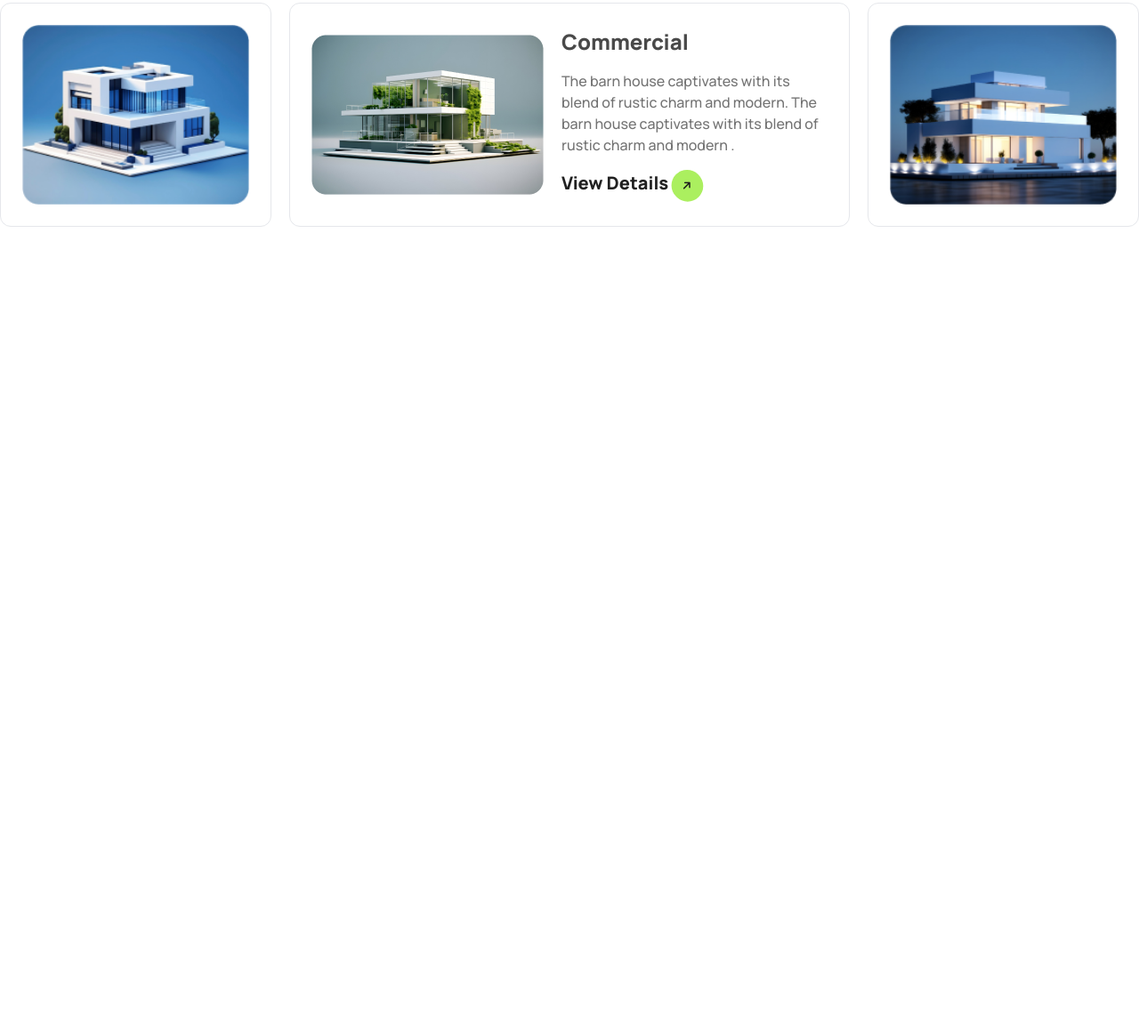
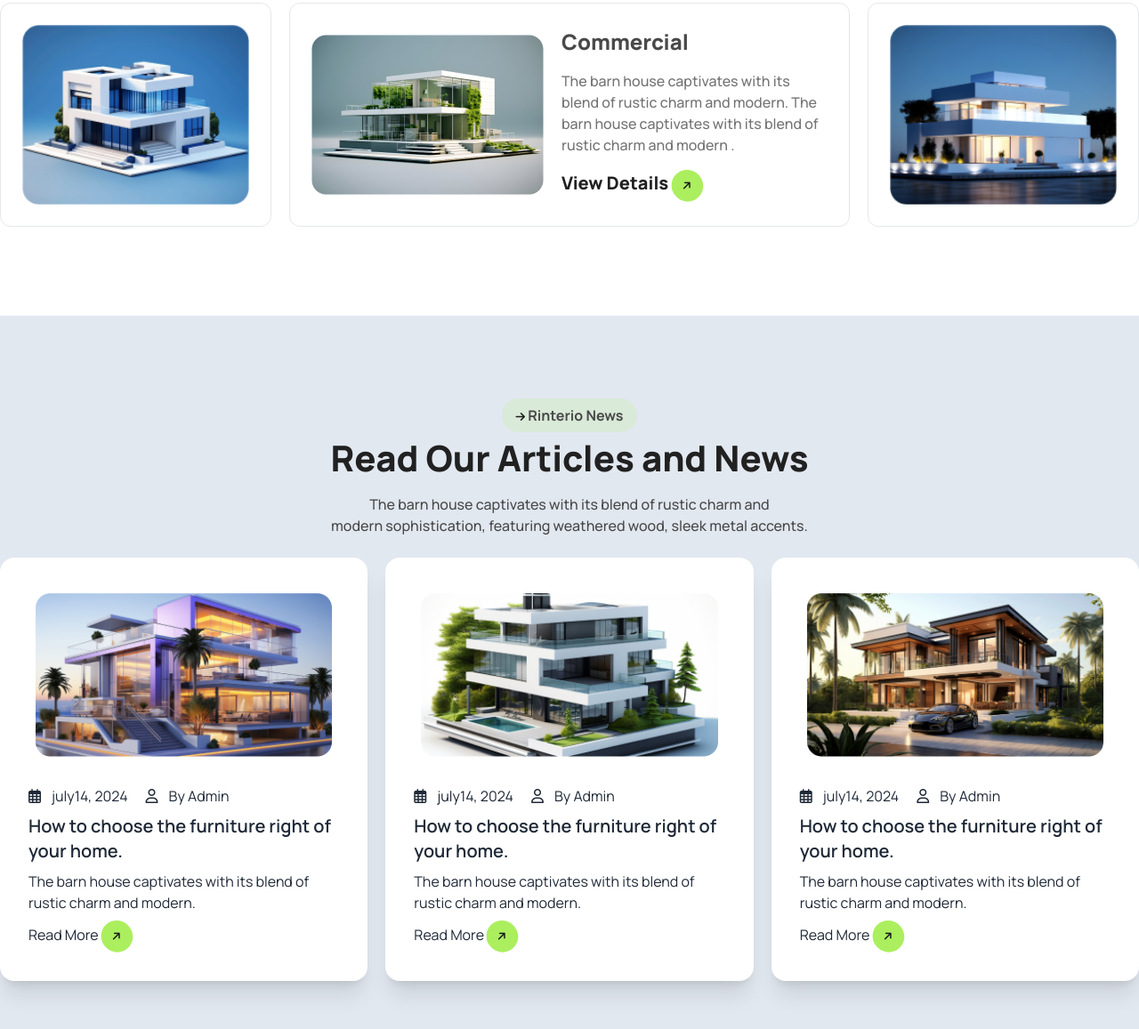
Before and after one commit to avoiddeveloper/B10A3-Rinterio, a plain HTML site: page index.html in a window 1280 px wide. Shown: the part 2903-4060 px from the top of the page at 89% size. Before the commit the page ends 3258 px from the top, so only its background shows below. Drawn offline with nearby package versions, Linux system fonts and the light colour scheme.

Commit message:
Articles And News Part Added

```diff
--- a/index.html
+++ b/index.html
@@ -264,6 +264,99 @@
                 </div>
             </div>
         </section>
+
+        <!-- Articles And News -->
+        <section class="bg-slate-200 py-8 md:py-[72px] lg:py-[100px]">
+            <div class="container mx-auto">
+                <!-- Header -->
+                <div class="text-center">
+                    <p class="bg-[#acef5f2b] py-2 px-4 inline rounded-full font-bold text-base text-[#494949]">
+                        <i class="fa-solid fa-arrow-right text-[#1c1c1c] text-[12px]"></i>
+                        Rinterio News
+                    </p>
+
+                    <h2 class="font-extrabold text-2xl md:text-[32px] lg:text-[40px] text-[#212121] pt-5">Read Our Articles and News</h2>
+
+                    <p class="font-medium text-sm md:text-base text-[#494949] py-3 md:py-5 lg:py-6">The barn house captivates with its blend of rustic charm and <br> modern sophistication, featuring weathered wood, sleek metal accents.</p>
+                </div>
+                <!-- Card Container -->
+                <div class="grid gap-5 lg:grid-cols-3">
+                    <!-- Card -->
+                    <div class="card md:flex-row lg:flex-col bg-base-100 shadow-xl">
+                        <figure class="px-10 pt-10">
+                          <img src="assets/article1.png" alt="article1" class="rounded-xl w-full" />
+                        </figure>
+                        <div class="card-body">
+                            <div class="flex gap-5">
+                                <div class="flex items-center gap-3">
+                                    <i class="fa-regular fa-calendar-days"></i>
+                                    <p>july14, 2024</p>
+                                </div>
+
+                                <div class="flex items-center gap-3">
+                                    <i class="fa-regular fa-user"></i>
+                                    <p>By Admin</p>
+                                </div>
+                            </div>
+                          <h2 class="card-title">How to choose the furniture right  of your home.</h2>
+                          <p>The barn house captivates with its blend of rustic charm and modern. </p>
+
+                          <a href="#">Read More <i class="fa-solid fa-arrow-right -rotate-45 bg-theme-primary p-[12px] rounded-full text-[#1c1c1c] text-[12px]"></i></a>
+                        </div>
+                      </div>
+
+                    <!-- Card -->
+                    <div class="card md:flex-row lg:flex-col bg-base-100 shadow-xl">
+                        <figure class="px-10 pt-10">
+                          <img src="assets/article2.png" alt="article2" class="rounded-xl w-full" />
+                        </figure>
+                        <div class="card-body">
+                            <div class="flex gap-5">
+                                <div class="flex items-center gap-3">
+                                    <i class="fa-regular fa-calendar-days"></i>
+                                    <p>july14, 2024</p>
+                                </div>
+
+                                <div class="flex items-center gap-3">
+                                    <i class="fa-regular fa-user"></i>
+                                    <p>By Admin</p>
+                                </div>
+                            </div>
+                          <h2 class="card-title">How to choose the furniture right  of your home.</h2>
+                          <p>The barn house captivates with its blend of rustic charm and modern. </p>
+
+                          <a href="#">Read More <i class="fa-solid fa-arrow-right -rotate-45 bg-theme-primary p-[12px] rounded-full text-[#1c1c1c] text-[12px]"></i></a>
+                        </div>
+                      </div>
+
+                      <!-- Card -->
+                    <div class="card md:flex-row lg:flex-col bg-base-100 shadow-xl">
+                        <figure class="px-10 pt-10">
+                          <img src="assets/article3.png" alt="article3" class="rounded-xl w-full" />
+                        </figure>
+                        <div class="card-body">
+                            <div class="flex gap-5">
+                                <div class="flex items-center gap-3">
+                                    <i class="fa-regular fa-calendar-days"></i>
+                                    <p>july14, 2024</p>
+                                </div>
+
+                                <div class="flex items-center gap-3">
+                                    <i class="fa-regular fa-user"></i>
+                                    <p>By Admin</p>
+                                </div>
+                            </div>
+                          <h2 class="card-title">How to choose the furniture right  of your home.</h2>
+                          <p>The barn house captivates with its blend of rustic charm and modern. </p>
+
+                          <a href="#">Read More <i class="fa-solid fa-arrow-right -rotate-45 bg-theme-primary p-[12px] rounded-full text-[#1c1c1c] text-[12px]"></i></a>
+                        </div>
+                      </div>
+                </div>
+            </div>
+        </section>
+
+        <!-- Let's Discuss Part -->
     </main>
 
     <!-- Footer -->
```
